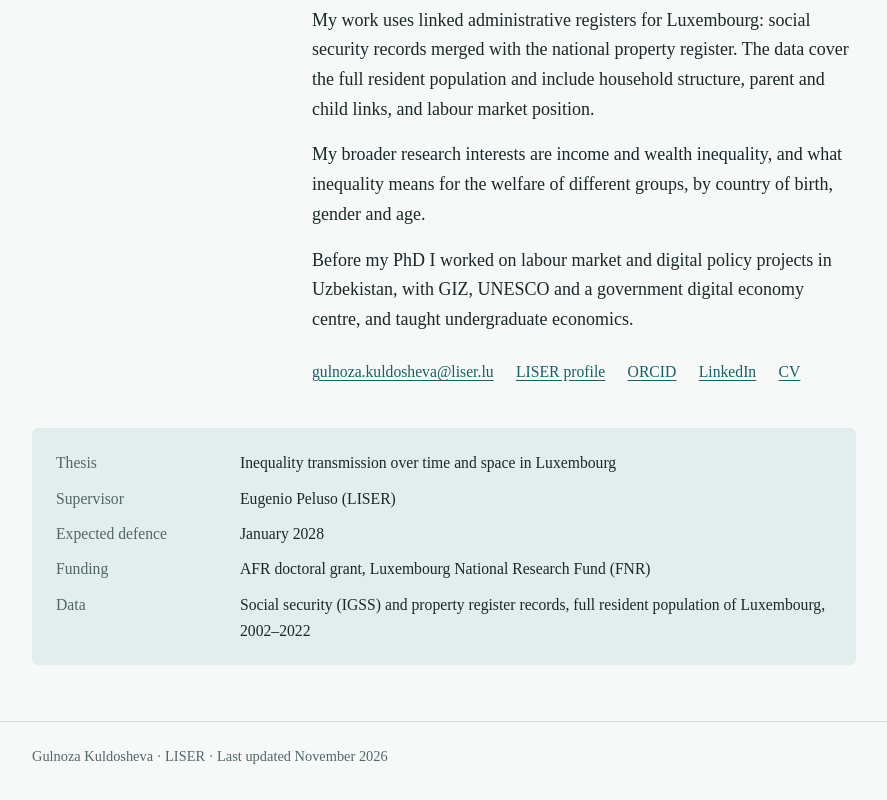
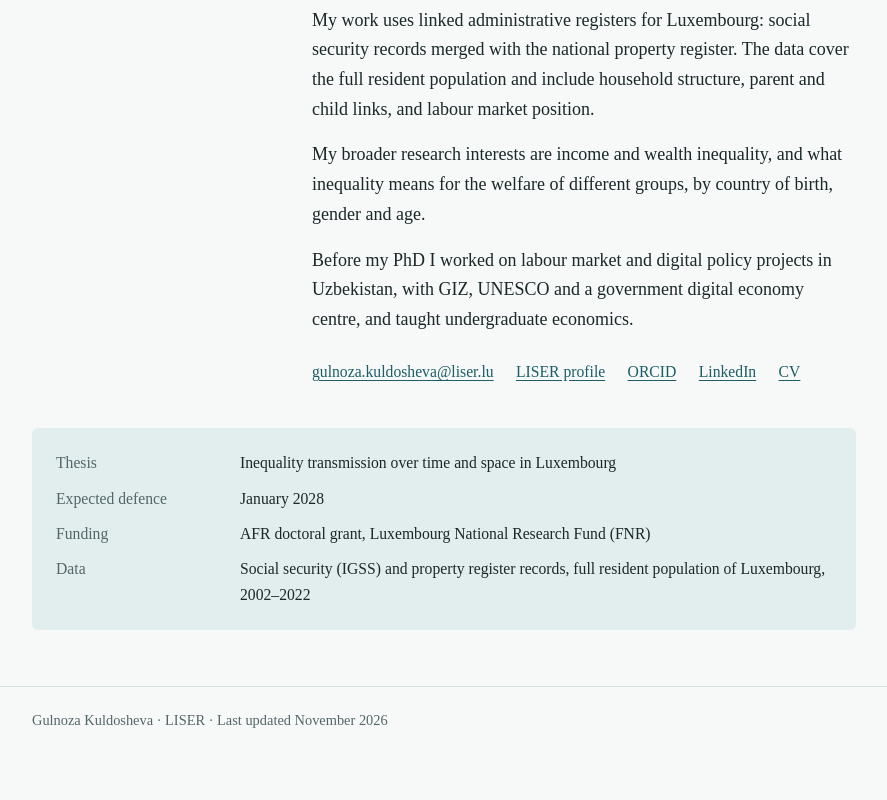
Before and after one commit to gulnoza-kuldosheva/gulnoza-kuldosheva.github.io, a plain HTML site: page index.html in a window 1280 px wide. Shown: the part 486-1286 px from the top of the page, without its empty margins (196-1083 px from the left). After the commit the page ends 1251 px from the top, so only its background shows below. Drawn offline with Linux system fonts and the light colour scheme.

Commit message:
Remove supervisor information from index.html
Removed supervisor details from the facts section.

```diff
--- a/index.html
+++ b/index.html
@@ -93,8 +93,6 @@
       <dl class="facts">
         <dt>Thesis</dt>
         <dd>Inequality transmission over time and space in Luxembourg</dd>
-        <dt>Supervisor</dt>
-        <dd>Eugenio Peluso (LISER)</dd>
         <dt>Expected defence</dt>
         <dd>January 2028</dd>
         <dt>Funding</dt>
```
